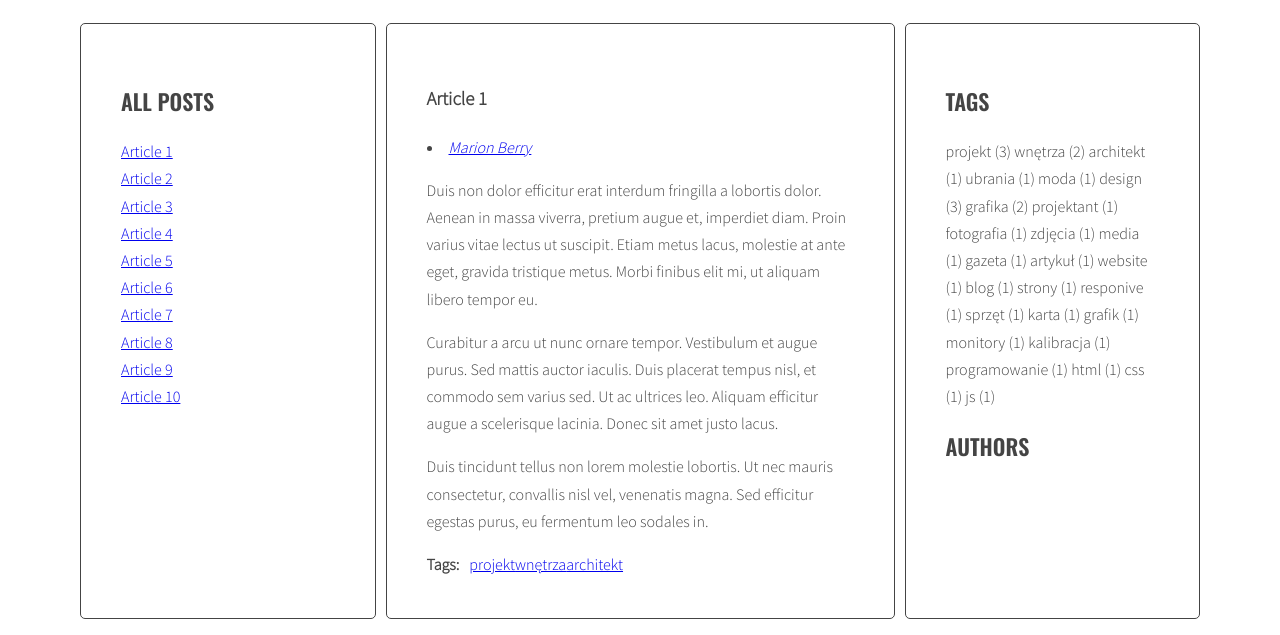
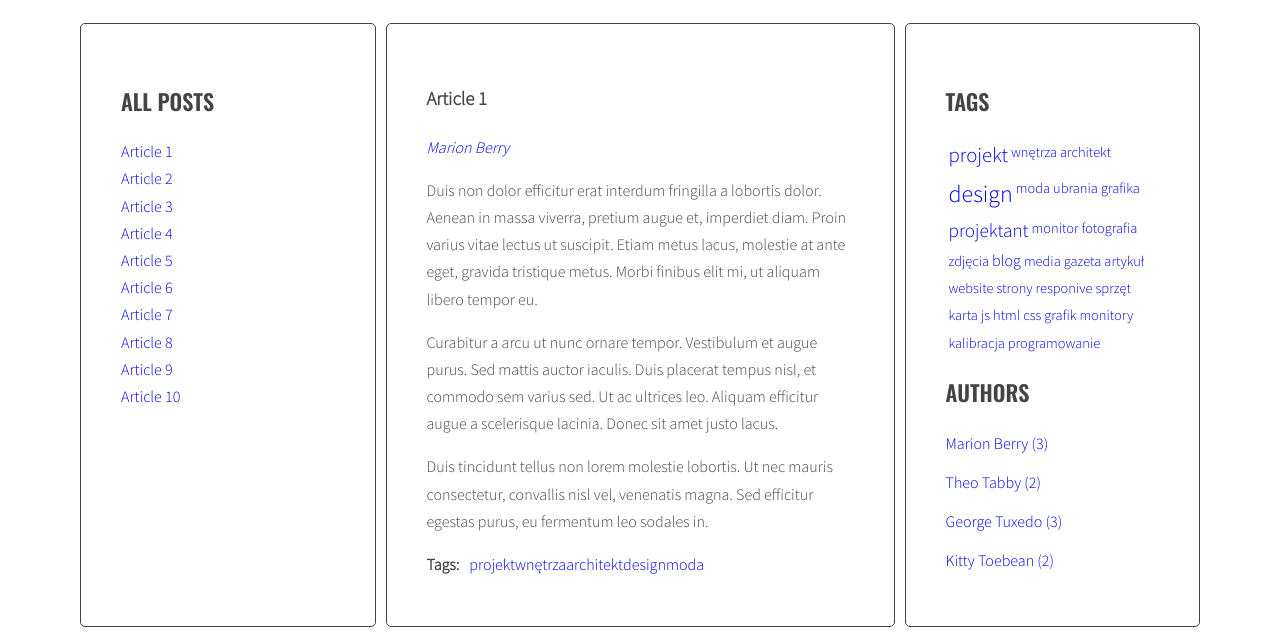
Before and after one commit to kacpersky87/javascript-blog, a website: page index.html in a window 1280 px wide. Shown: the part 220-855 px from the top of the page. Drawn offline with nearby package versions, Linux system fonts and the light colour scheme.

Commit message:
Add tag cloud and authors list

```diff
--- a/index.html
+++ b/index.html
@@ -1,5 +1,5 @@
 <!DOCTYPE html>
-<html lang="pl">
+<html lang="en">
 <head>
 	<meta charset="UTF-8">
 	<title>Java </title>
@@ -20,7 +20,7 @@
               </ul>
             </aside>
             <section class="posts">
-              <article class="post active" id="article-1" data-tags="projekt wnętrza architekt" data-author="Marion Berry">
+              <article class="post active" id="article-1" data-tags="projekt wnętrza architekt design moda" data-author="Marion Berry">
                 <h3 class="post-title">Article 1</h3>
                 <p class="post-author"></p>
                 <div class="post-content">
@@ -36,7 +36,7 @@
                   </ul>
                 </div>
               </article>
-              <article class="post" id="article-2" data-tags="projekt ubrania moda" data-author="Theo Tabby">
+              <article class="post" id="article-2" data-tags="projekt ubrania moda design architekt" data-author="Theo Tabby">
                 <h3 class="post-title">Article 2</h3>
                 <p class="post-author"></p>
                 <div class="post-content">
@@ -52,7 +52,7 @@
                   </ul>
                 </div>
               </article>
-              <article class="post" id="article-3" data-tags="design grafika projektant" data-author="George Tuxedo">
+              <article class="post" id="article-3" data-tags="design grafika projektant projekt monitor" data-author="George Tuxedo">
                 <h3 class="post-title">Article 3</h3>
                 <p class="post-author"></p>
                 <div class="post-content">
@@ -67,7 +67,7 @@
                   </ul>
                 </div>
               </article>
-              <article class="post" id="article-4" data-tags="fotografia zdjęcia wnętrza" data-author="Kitty Toebean">
+              <article class="post" id="article-4" data-tags="fotografia zdjęcia wnętrza design blog" data-author="Kitty Toebean">
                 <h3 class="post-title">Article 4</h3>
                 <p class="post-author"></p>
                 <div class="post-content">
@@ -83,7 +83,7 @@
                   </ul>
                 </div>
               </article>
-              <article class="post" id="article-5" data-tags="media gazeta artykuł design" data-author="Marion Berry">
+              <article class="post" id="article-5" data-tags="media gazeta artykuł design projekt blog" data-author="Marion Berry">
                 <h3 class="post-title">Article 5</h3>
                 <p class="post-author"></p>
                 <div class="post-content">
@@ -99,7 +99,7 @@
                   </ul>
                 </div>
               </article>
-              <article class="post" id="article-6" data-tags="design website blog" data-author="George Tuxedo">
+              <article class="post" id="article-6" data-tags="design website blog projekt projektant" data-author="George Tuxedo">
                 <h3 class="post-title">Article 6</h3>
                 <p class="post-author"></p>
                 <div class="post-content">
@@ -115,7 +115,7 @@
                   </ul>
                 </div>
               </article>
-              <article class="post" id="article-7" data-tags="projekt strony responive" data-author="Kitty Toebean">
+              <article class="post" id="article-7" data-tags="projekt strony responive design projektant" data-author="Kitty Toebean">
                 <h3 class="post-title">Article 7</h3>
                 <p class="post-author"></p>
                 <div class="post-content">
@@ -131,7 +131,7 @@
                   </ul>
                 </div>
               </article>
-              <article class="post" id="article-8" data-tags="sprzęt grafika karta" data-author="Theo Tabby">
+              <article class="post" id="article-8" data-tags="sprzęt grafika karta design projekt projektant js html css" data-author="Theo Tabby">
                 <h3 class="post-title">Article 8</h3>
                 <p class="post-author"></p>
                 <div class="post-content">
@@ -147,7 +147,7 @@
                   </ul>
                 </div>
               </article>
-              <article class="post" id="article-9" data-tags="grafik monitory kalibracja" data-author="Marion Berry">
+              <article class="post" id="article-9" data-tags="grafik monitory kalibracja design projekt projektant" data-author="Marion Berry">
                 <h3 class="post-title">Article 9</h3>
                 <p class="post-author"></p>
                 <div class="post-content">
--- a/js/script.js
+++ b/js/script.js
@@ -38,7 +38,11 @@ const optArticleSelector = '.post',
   optTitleListSelector = '.titles',
   optArticleTagsSelector = '.post-tags .list',
   optArticleAuthorSelector = '.post-author',
-  optTagsListSelector = '.list.tags';
+  optTagsListSelector = '.list.tags',
+  optCloudClassCount = 5,
+  optCloudClassPrefix = 'tag-size-',
+  optAuthorsListSelector = '.list.authors';
+
 
 function generateTitleLinks(customSelector = ''){
   /* [DONE] remove contents of titleList */
@@ -75,6 +79,32 @@ function generateTitleLinks(customSelector = ''){
 
 generateTitleLinks();
 
+function calculateTagsParams(tags){
+  const params = {
+    max: 0,
+    min: 999999
+  };
+
+  for(let tag in tags){
+    if(tags[tag] > params.max) {
+      params.max = tags[tag];
+    }
+    else(tags[tag] < params.min); {
+      params.min = tags[tag];
+    }
+  }
+
+  return params;
+}
+
+function calculateTagClass(count, params){
+  const normalizedCount = count - params.min;
+  const normalizedMax = params.max - params.min;
+  const percentage = normalizedCount / normalizedMax;
+  const classNumber = Math.floor( percentage * (optCloudClassCount - 1) + 1 );
+
+  return optCloudClassPrefix + classNumber;
+}
 function generateTags(){
   /* [NEW] create a new variable allTags with an empty object */
   let allTags = {};
@@ -102,7 +132,7 @@ function generateTags(){
     for(let tag of articleTagsArray){
 
       /* [DONE] generate HTML of the link */
-      const linkHTML = '<li><a href="#tag-' + tag + '"><span>' + tag + '</span></a></li>';
+      const linkHTML = '<li><a href="#' + 'tag-' + tag + '">' + tag + '</a></li>';
 
       /* [DONE] add generated code to html variable */
       html = html + linkHTML;
@@ -123,21 +153,25 @@ function generateTags(){
     /* [DONE] insert HTML of all the links into the tags wrapper */
 
     tagsWrapper.innerHTML = html;
-    console.log(html);
     /* END LOOP: for every article: */
   }
   /* [NEW] find list of tags in right column */
   const tagList = document.querySelector(optTagsListSelector);
 
-  /* [NEW] add html from allTags to tagList */
-  //tagList.innerHTML = allTags.join(' ');
+ /* [New] Tag Cloud step 1 */
+
+  const tagsParams = calculateTagsParams(allTags);
+  console.log('tagsParams', tagsParams)
 
   /* [NEW] create variable for all links HTML code */
   let allTagsHTML = '';
   /* [NEW] START LOOP: for each tag in allTags: */
   for(let tag in allTags){
     /* [NEW] generate code of a link and add it to allTagsHTML */
-    allTagsHTML += tag + ' (' + allTags[tag] + ') ';
+    //allTagsHTML += tag + ' (' + allTags[tag] + ') ';
+    const tagLinkHTML = '<li><a href="#tag-' + tag + '" class="' + calculateTagClass(allTags[tag], tagsParams) + '"> ' + tag + '</a></li>';
+    allTagsHTML += tagLinkHTML;
+
     /* [NEW] END LOOP: for each tag in allTags:  */
   }
   /* [NEW] add html from allTagsHTML to tagList */
@@ -165,10 +199,10 @@ function tagClickHandler(event){
   /* START LOOP: for each active tag link */
   for(let tagActiveLink of tagActiveLinks){
 
-  /* remove class active */
+    /* remove class active */
     tagActiveLink.classList.remove('active');
 
-  /* END LOOP: for each active tag link */
+    /* END LOOP: for each active tag link */
   }
 
   /* find all tag links with "href" attribute equal to the "href" constant */
@@ -177,7 +211,7 @@ function tagClickHandler(event){
   /* START LOOP: for each found tag link */
   for(let tagLink of tagLinks){
 
-  /* add class active */
+    /* add class active */
     tagLink.classList.add('active');
 
   /* END LOOP: for each found tag link */
@@ -205,6 +239,7 @@ addClickListenersToTags();
 
 function generateAuthors(){
 
+   let allAuthorsList = {};
   /* [DONE] find all articles */
   const articles = document.querySelectorAll(optArticleSelector);
 
@@ -224,12 +259,26 @@ function generateAuthors(){
     const linkHTML = '<li><a href="#author-' + articleAuthor + '"><span>' + articleAuthor + '</span></a></li>';
 
     /* [DONE] add generated code to html variable */
-    html = linkHTML;
+    html = html + linkHTML;
+
+    if(!allAuthorsList.hasOwnProperty(articleAuthor)){
+      allAuthorsList[articleAuthor] = 1;
+    } else {
+      allAuthorsList[articleAuthor]++;
+    }
 
     /* [DONE] END LOOP: for each tag */
     authorWrapper.innerHTML = html;
   }
-  /* [DONE] insert HTML of all the links into the tags wrapper */
+  const authorList = document.querySelector(optAuthorsListSelector);
+  let authorListHTML = '';
+
+
+
+  for (let author in allAuthorsList) {
+    authorListHTML += '<li><a href="#author-' + author + '"><span>' + author + ' (' + allAuthorsList[author] + ')</span></a></li>';
+  }
+  authorList.innerHTML = authorListHTML;
 
   /* END LOOP: for every article: */
 }
@@ -254,7 +303,7 @@ function authorClickHandler(event){
   /* START LOOP: for each active tag link */
   for(let authorActiveLink of authorActiveLinks){
 
-  /* remove class active */
+    /* remove class active */
     authorActiveLink.classList.remove('active');
 
     /* END LOOP: for each active tag link */
--- a/sass/style.scss
+++ b/sass/style.scss
@@ -118,3 +118,44 @@ body {
     margin: 0 10px 0 0;
   }
 }
+
+/* Cloud tags */
+
+.tag-size-1 {
+  font-size: 90%;
+  margin-left: 3px;
+}
+
+.tag-size-2 {
+    font-size: 100%;
+    margin-left: 3px;
+}
+
+.tag-size-3 {
+    font-size: 120%;
+    margin-left: 3px;
+}
+
+.tag-size-4 {
+    font-size: 130%;
+    margin-left: 3px;
+}
+
+.tag-size-5 {
+    font-size: 150%;
+    margin-left: 3px;
+}
+
+ul.list.tags {
+    display: flex;
+    flex-wrap: wrap;
+}
+a {
+    text-decoration: none;
+}
+p.post-author  {
+    text-decoration: none;
+}
+.post-author li {
+    list-style-type: none;
+}
```
Also changed, not shown: css/style.css.
